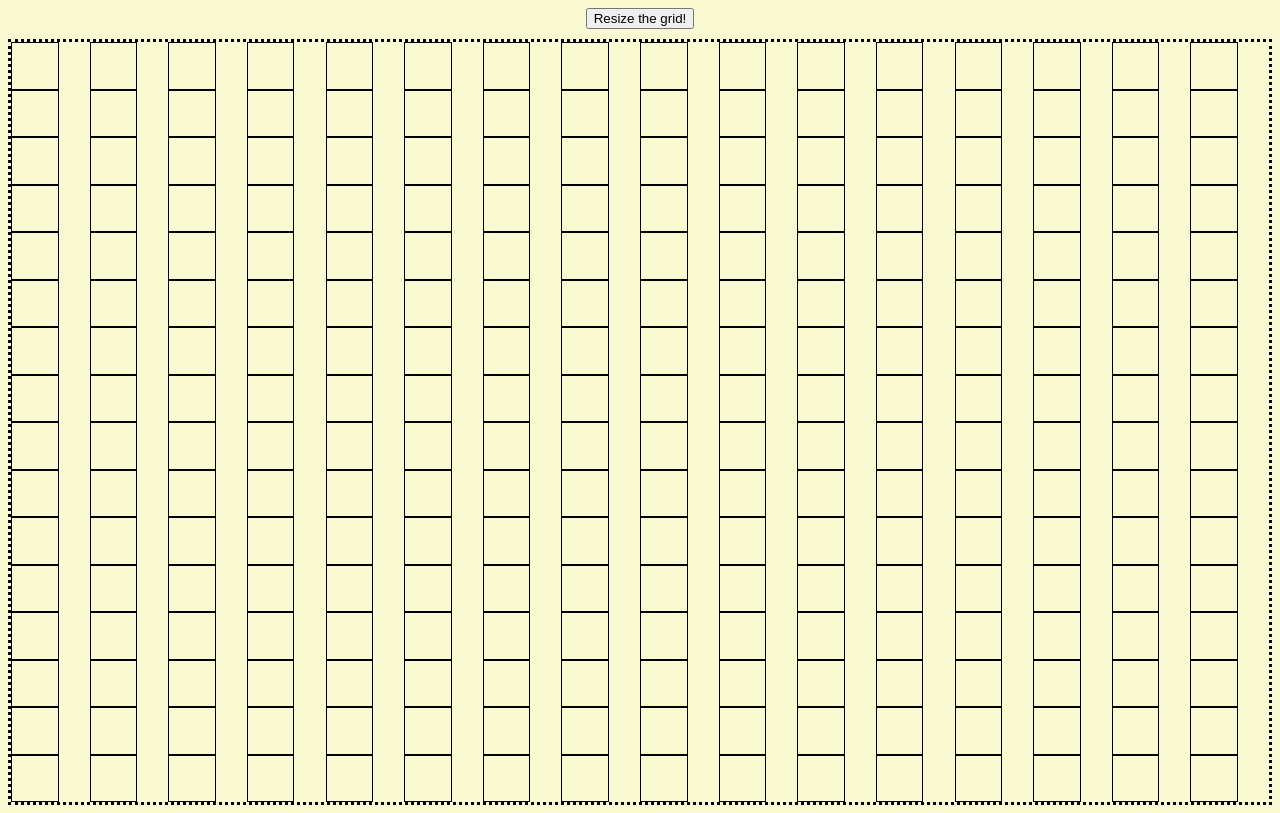
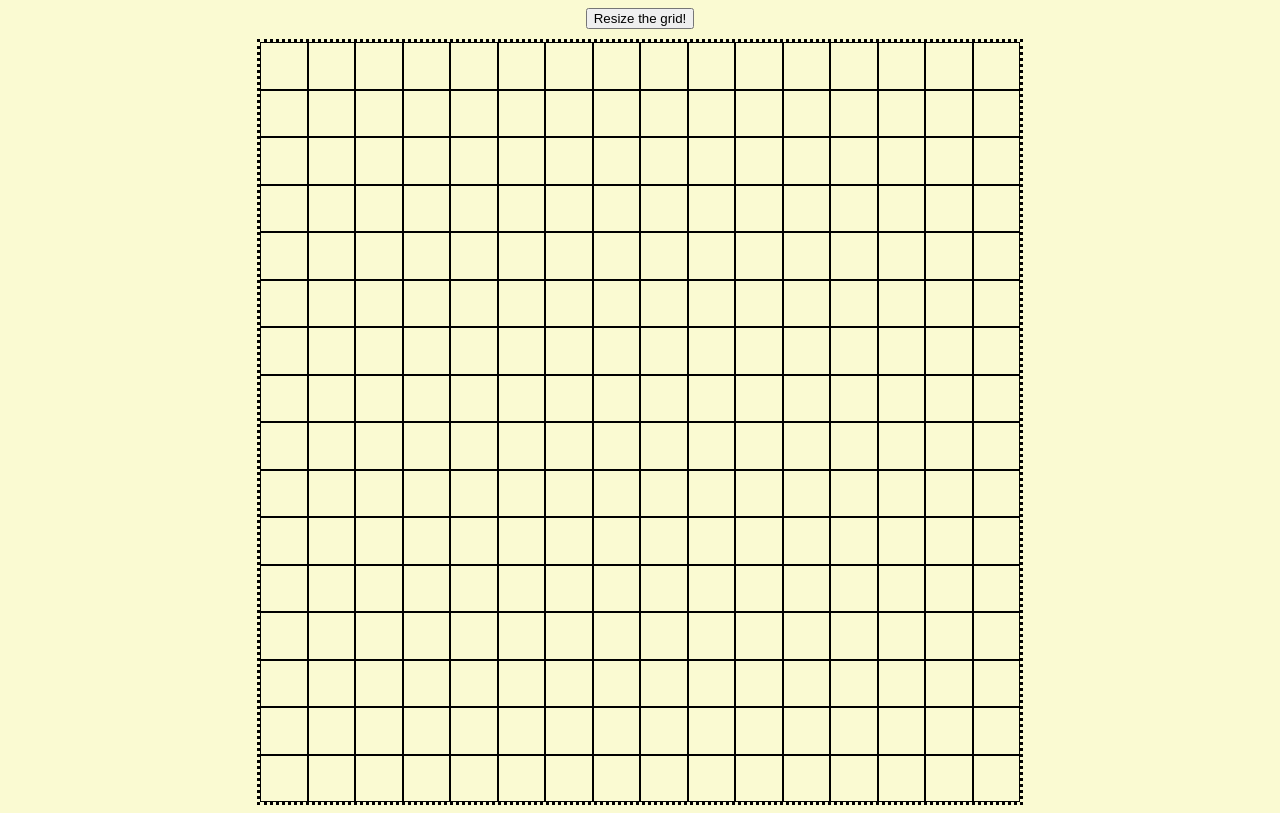
Before and after one commit to DuraSky/etch-a-sketch-TOP, a plain HTML site: page index.html in a window 1280 px wide. Drawn offline with Linux system fonts and the light colour scheme.

Commit message:
Update style.css

```diff
--- a/style.css
+++ b/style.css
@@ -6,7 +6,6 @@ body{
     display: flex;
     align-self: center;
     flex-direction: column;
-    align-items: flex-start;
     gap:10px;
 }
 
@@ -16,10 +15,9 @@ body{
 
 #canvas{
     border: dotted;
-     margin: 0 auto;
-    display: flex;
-    flex-shrink: 0;
-    align-content: flex-start;
+    margin: 0 auto;
+    height: 760px;
+    width: 760px;
 }
 
 .canvasSquare{
@@ -27,11 +25,11 @@ body{
     padding: 0;
     border: solid;
     border-width: thin;
-    height: 20px;
-    width: 20px;
 }
 
+
 .row{
-    display:flex;
+    display: flex;
     flex-wrap: wrap;
+    justify-content: flex-start;
 }
```
